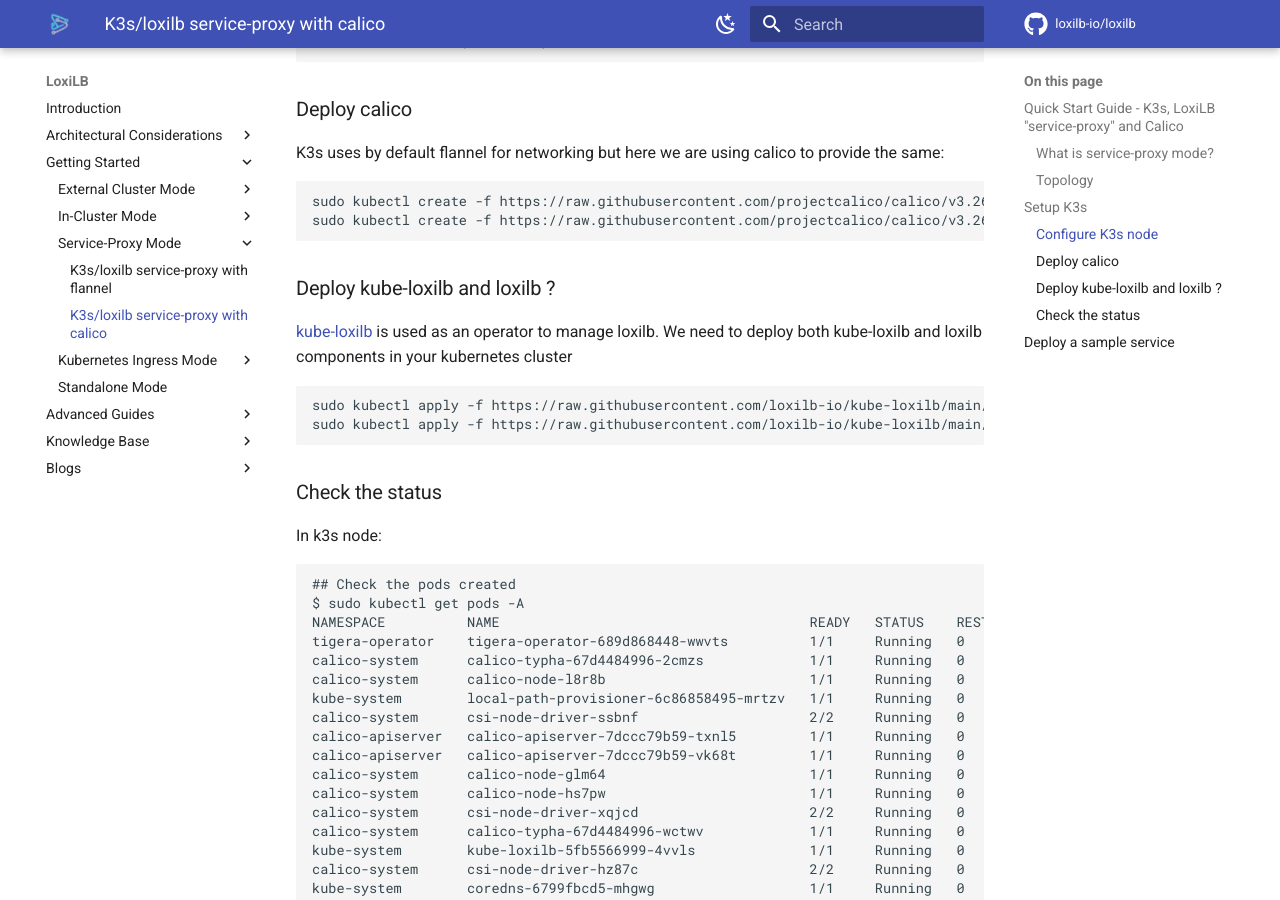
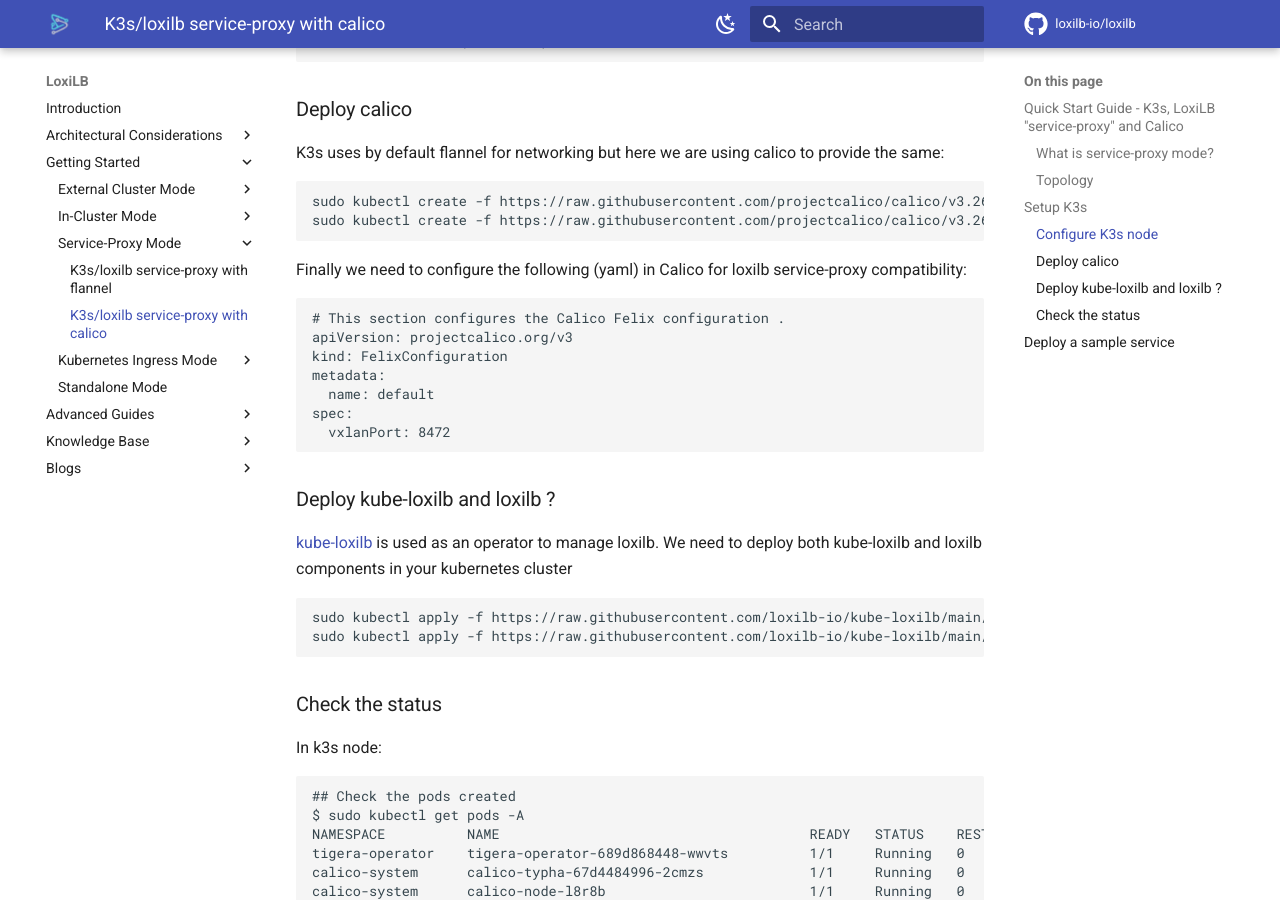
Before and after one commit to loxilb-io/loxilbdocs, an MkDocs documentation site: the page built from docs/service-proxy-calico.md, in a window 1280 px wide and 900 px high, scrolled down 2058 px. Built offline with MkDocs 1.6.1 and Material for MkDocs 9.7.7, drawn with Linux system fonts in a browser that asks for light colours; comment, search, counter and statistics services are not loaded; the version menu is left out.

Commit message:
Update service-proxy-calico.md

````diff
--- a/docs/service-proxy-calico.md
+++ b/docs/service-proxy-calico.md
@@ -33,6 +33,17 @@
 ```
 sudo kubectl create -f https://raw.githubusercontent.com/projectcalico/calico/v3.26.1/manifests/tigera-operator.yaml
 sudo kubectl create -f https://raw.githubusercontent.com/projectcalico/calico/v3.26.1/manifests/custom-resources.yaml
+```
+Finally we need to configure the following (yaml) in Calico for loxilb service-proxy compatibility:
+
+```
+# This section configures the Calico Felix configuration .
+apiVersion: projectcalico.org/v3
+kind: FelixConfiguration
+metadata:
+  name: default
+spec:
+  vxlanPort: 8472
 ```
 
 ### Deploy kube-loxilb and loxilb ?
````
